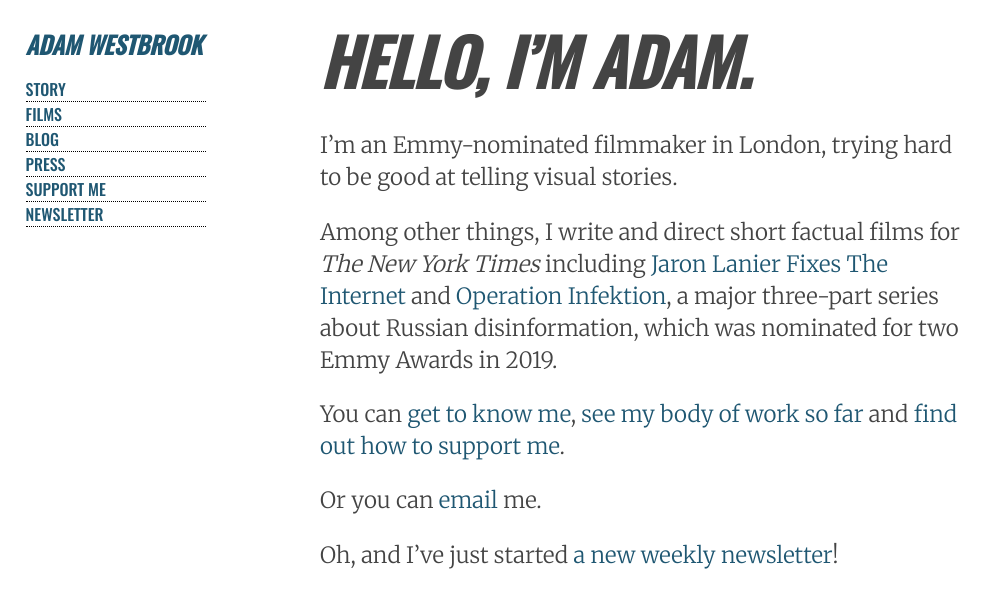
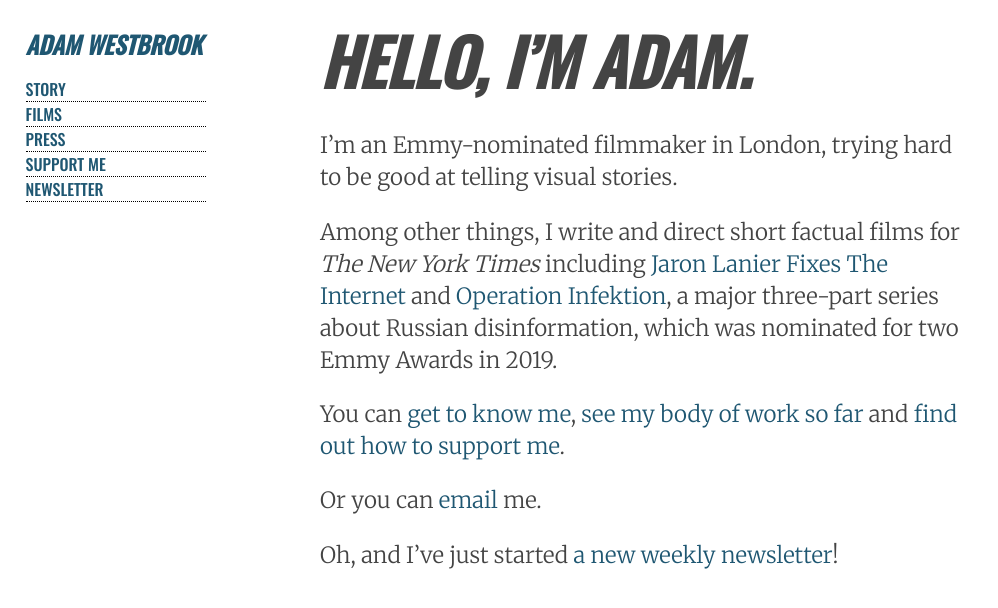
Before and after one commit to AdamWestbrook/adamwestbrook.github.io, a Jekyll site: the page built from index.md, in a window 1280 px wide. Shown: the top 608 px of the page, without its empty margins (0-998 px from the left). Built offline with Jekyll 4.4.1, drawn with Linux system fonts in a browser that asks for light colours.

Commit message:
Remove blog link

```diff
--- a/_includes/menu.html
+++ b/_includes/menu.html
@@ -5,7 +5,6 @@
     <ul>
         <li><a href="/story">STORY</a></li>
         <li><a href="/films">FILMS</a></li>
-        <li><a href="/blog">BLOG</a></li>
         <li><a href="/press">PRESS</a></li>
         <li><a href="/support">SUPPORT ME</a></li>
         <li><a href="https://adamwestbrook.substack.com">NEWSLETTER</a></li>
```
